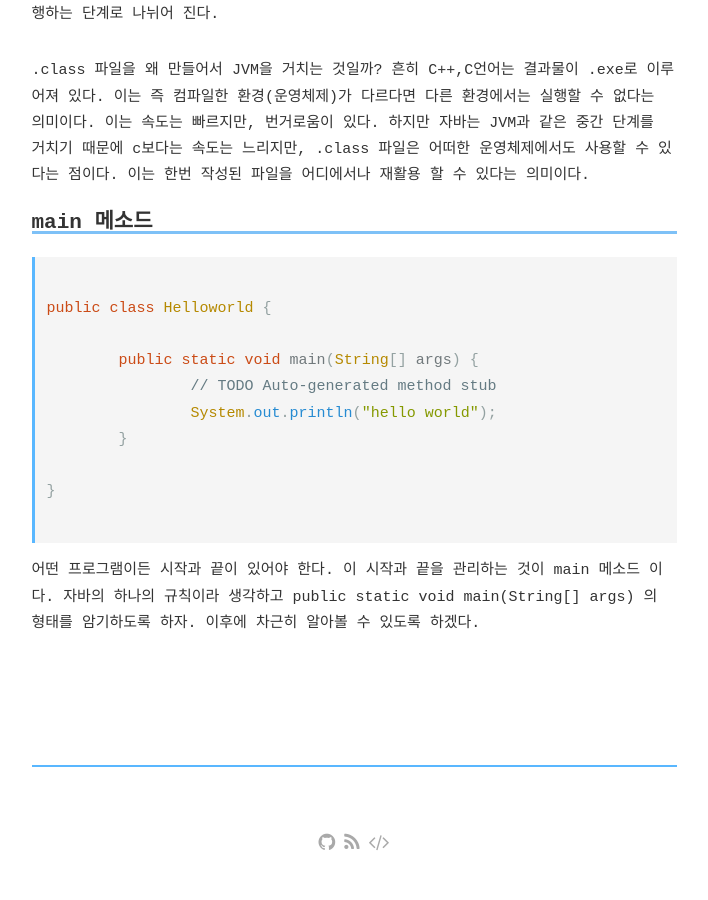
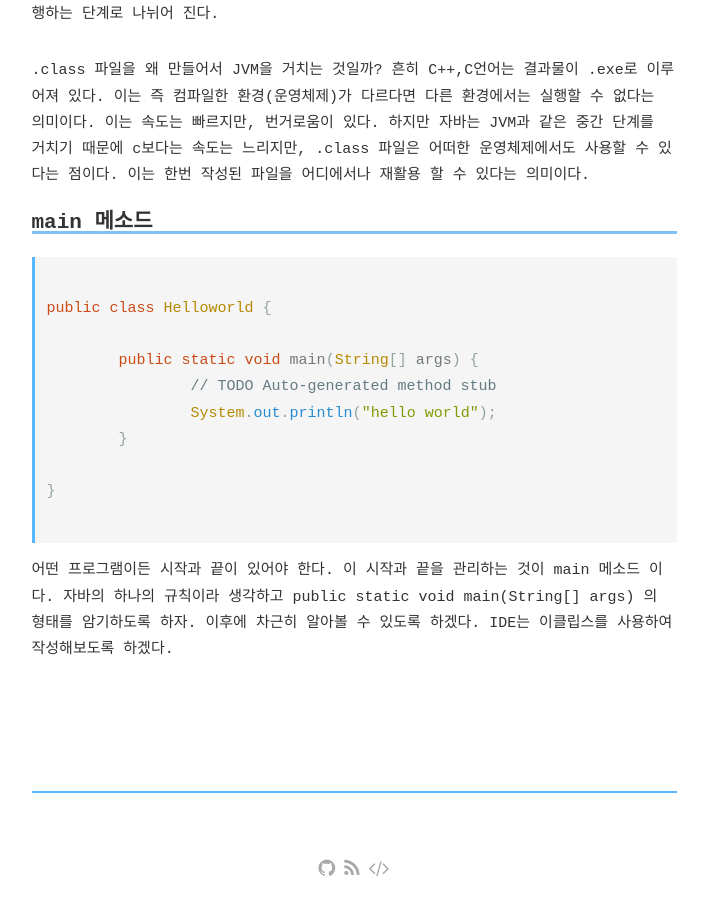
Before and after one commit to riverrevir/riverrevir.github.io, a Jekyll site: the page built from _posts/2022-04-24-java_study1.md, in a window 1280 px wide and 900 px high, scrolled down 1065 px. Shown: the whole window, without its empty margins (286-994 px from the left). Built offline with Jekyll 4.4.1, drawn with Linux system fonts in a browser that asks for light colours; some web fonts are replaced; comment, search, counter and statistics services are not loaded; before the commit the page ends 1939 px from its top, so only the background shows below that.

Commit message:
add post

````diff
--- a/_posts/2022-04-24-java_study1.md
+++ b/_posts/2022-04-24-java_study1.md
@@ -50,4 +50,4 @@ public class Helloworld {
 
 ```
 
-어떤 프로그램이든 시작과 끝이 있어야 한다. 이 시작과 끝을 관리하는 것이 main 메소드 이다. 자바의 하나의 규칙이라 생각하고 public static void main(String[] args) 의 형태를 암기하도록 하자. 이후에 차근히 알아볼 수 있도록 하겠다.
+어떤 프로그램이든 시작과 끝이 있어야 한다. 이 시작과 끝을 관리하는 것이 main 메소드 이다. 자바의 하나의 규칙이라 생각하고 public static void main(String[] args) 의 형태를 암기하도록 하자. 이후에 차근히 알아볼 수 있도록 하겠다. IDE는 이클립스를 사용하여 작성해보도록 하겠다.
````
